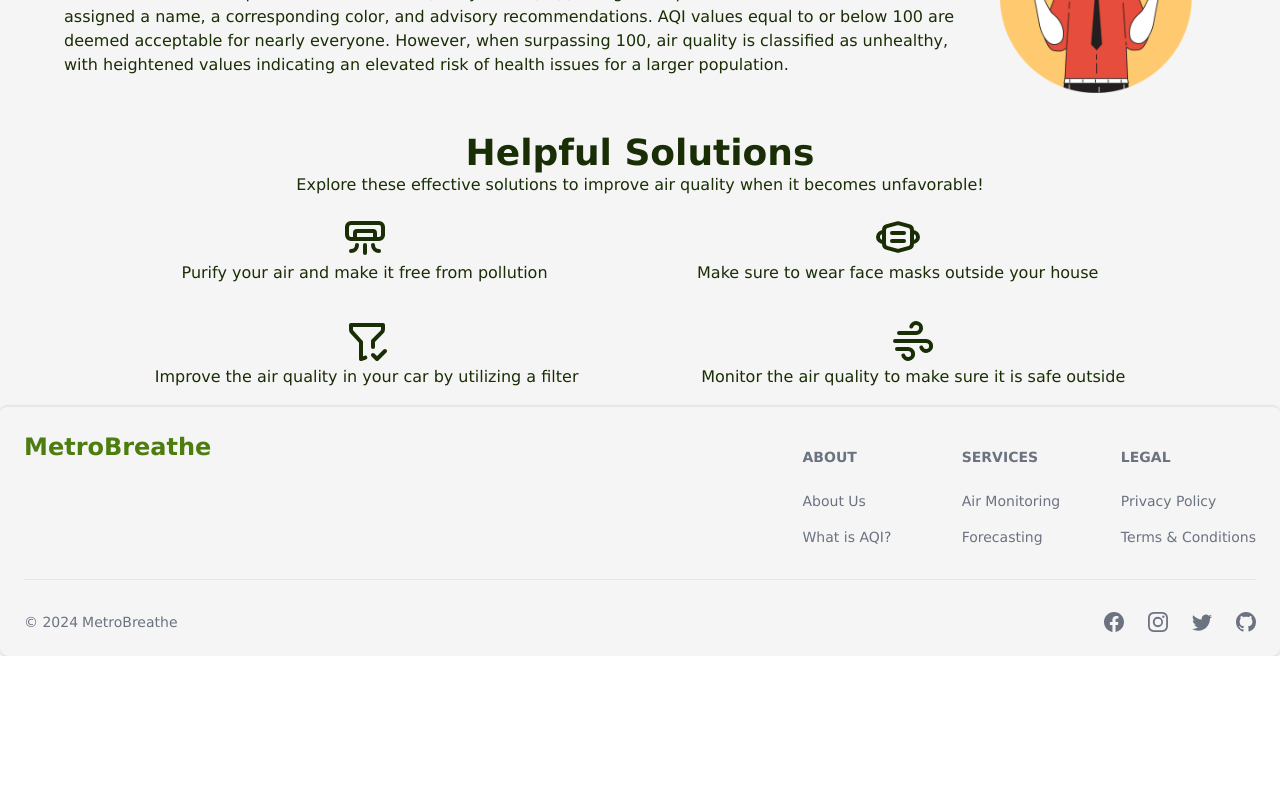
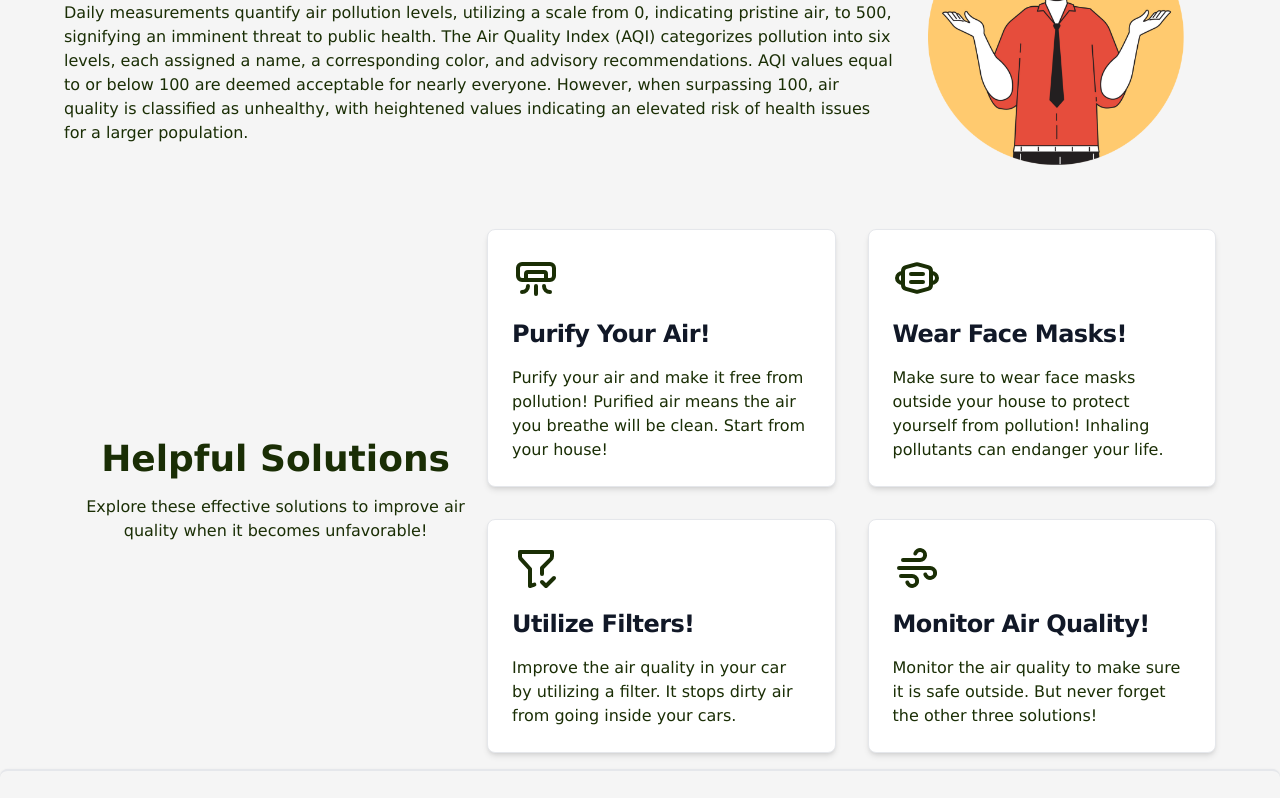
Before and after one commit to migzcervvv/metro-tailwind, a React (Vite) app: page /quality in a window 1280 px wide. Shown: the part 840-1638 px from the top of the page. Before the commit the page ends 1496 px from the top, so only its background shows below. Built offline with nearby package versions, Linux system fonts and the light colour scheme.

Commit message:
uploaded to netlify

```diff
--- a/src/App.css
+++ b/src/App.css
@@ -99,4 +99,9 @@ h2 {
   .weather-card {
     max-width: 95%;
   }
+  .minMax,
+  .description,
+  .day {
+    font-size: x-small;
+  }
 }
--- a/src/pages/AboutPage.jsx
+++ b/src/pages/AboutPage.jsx
@@ -22,7 +22,7 @@ export default function AboutPage() {
           </div>
         </div>
         <div className="flex sm:flex-row flex-col mx-auto">
-          <div className="flex flex-col justify-center sm:w-4/6 order-last sm:order-first">
+          <div className="flex flex-col justify-center sm:w-8/12 order-last sm:order-first">
             <div className="px-3 sm:pl-5 text-2xl sm:text-4xl">
               <h1>Understanding the urgency</h1>
             </div>
@@ -40,6 +40,17 @@ export default function AboutPage() {
                 initiative aims to enhance air quality in Quezon City promoting
                 a healthier environment for all.
               </p>
+              <div className="flex justify-center sm:justify-start my-4">
+                <Button
+                  pill
+                  outline
+                  gradientDuoTone="purpleToBlue"
+                  as={Link}
+                  to="/predictions"
+                >
+                  Check Predictions!
+                </Button>
+              </div>
             </div>
           </div>
           <div className="w-full sm:w-2/6 pr-5 mx-auto order-first sm:order-last flex justify-center">
@@ -47,18 +58,7 @@ export default function AboutPage() {
               src="/manila.jpg"
               className="my-5 sm:my-0 rounded-2xl h-36 w-1/2 sm:h-auto sm:w-auto"
             />
-          </div>
-        </div>
-        <div className="flex justify-center sm:justify-start pt-3 px-3 sm:pl-5">
-          <Button
-            pill
-            outline
-            gradientDuoTone="purpleToBlue"
-            as={Link}
-            to="/predictions"
-          >
-            Check Predictions!
-          </Button>
+          </div>{" "}
         </div>
         <div className="max-w-6xl mx-auto mt-4 flex flex-col sm:flex-row w-3/4">
           <div className="flex justify-center flex-col mx-auto">
--- a/src/pages/ContactPage.jsx
+++ b/src/pages/ContactPage.jsx
@@ -1,12 +1,72 @@
 import { HiMail } from "react-icons/hi";
-import { Button } from "flowbite-react";
+import { Alert, Button } from "flowbite-react";
 import MyFooter from "../components/Footer";
 import Map from "../components/Map";
+import { useState } from "react";
 
 const ContactForm = () => {
+  const [formData, setFormData] = useState({
+    name: "",
+    email: "",
+    message: "",
+  });
+  const [submitStatus, setSubmitStatus] = useState(null);
+
+  const handleChange = (e) => {
+    const { name, value } = e.target;
+    setFormData((prevState) => ({
+      ...prevState,
+      [name]: value,
+    }));
+  };
+
+  const handleSubmit = async (e) => {
+    e.preventDefault();
+    try {
+      const response = await fetch(
+        "https://metro.pythonanywhere.com/submit-form",
+        {
+          method: "POST",
+          headers: {
+            "Content-Type": "application/json",
+          },
+          body: JSON.stringify(formData),
+        }
+      );
+
+      if (!response.ok) {
+        throw new Error(`HTTP error! status: ${response.status}`);
+      }
+
+      const responseData = await response.json();
+      setSubmitStatus({ success: true, message: responseData.message });
+      setFormData({ name: "", email: "", message: "" }); // Reset form
+    } catch (error) {
+      console.error("Submit Error:", error);
+      setSubmitStatus({
+        success: false,
+        message: "Failed to submit form. Error: " + error.message,
+      });
+    }
+  };
+
+  const sendEmail = () => {
+    const recipientEmail = import.meta.env.VITE_METRO_EMAIL;
+    const subject = "Subject";
+    const body = "Body";
+
+    // Constructing the mailto URL
+    const mailtoUrl = `mailto:${recipientEmail}?subject=${encodeURIComponent(
+      subject
+    )}&body=${encodeURIComponent(body)}`;
+
+    // Opening the default email client
+    window.location.href = mailtoUrl;
+  };
+
   return (
     <>
-      <div className="flex flex-col md:flex-row md:justify-between p-4">
+      <div className="flex flex-col md:flex-row md:justify-between pt-0 p-4 md:p-4">
         <div className="flex flex-col justify-center p-2 mb-4 md:mb-0 md:w-1/2">
           <img
             src="/metro.png"
@@ -23,30 +83,60 @@ const ContactForm = () => {
             </p>
           </div>
           <div className="flex justify-center mb-4">
-            <Button gradientMonochrome="info" pill className="w-full">
+            <Button
+              gradientMonochrome="info"
+              pill
+              className="w-full"
+              onClick={sendEmail}
+            >
               <HiMail fontSize="24px" />
             </Button>
           </div>
-          <form className="space-y-4">
+          {submitStatus && (
+            <Alert variant={submitStatus.success ? "success" : "danger"}>
+              {submitStatus.message}
+            </Alert>
+          )}
+          <form className="space-y-4" onSubmit={handleSubmit}>
             <div>
               <label htmlFor="name" className="block mb-2">
                 Name
               </label>
-              <input type="text" name="name" className="form-input w-full" />
+              <input
+                type="text"
+                name="name"
+                value={formData.name}
+                onChange={handleChange}
+                placeholder="Enter name"
+                required
+                className="form-input w-full"
+              />
             </div>
             <div>
               <label htmlFor="email" className="block mb-2">
                 Email
               </label>
-              <input type="email" name="email" className="form-input w-full" />
+              <input
+                type="email"
+                name="email"
+                value={formData.email}
+                onChange={handleChange}
+                placeholder="Enter Email address"
+                required
+                className="form-input w-full"
+              />
             </div>
             <div>
               <label htmlFor="text" className="block mb-2">
                 Text
               </label>
               <textarea
-                name="text"
+                name="message"
                 rows="8"
+                value={formData.message}
+                onChange={handleChange}
+                placeholder="Send a message!"
+                required
                 className="form-textarea w-full"
               ></textarea>
             </div>
--- a/src/pages/Predictions.jsx
+++ b/src/pages/Predictions.jsx
@@ -105,7 +105,7 @@ export default function Predictions() {
                             day: "numeric",
                           })}
                         </label>
-                        <label className="description ">
+                        <label className="description">
                           {day.weather[0].description}
                         </label>
                         <label className="minMax dark:text-slate-100">
--- a/src/pages/QualityPage.jsx
+++ b/src/pages/QualityPage.jsx
@@ -2,7 +2,7 @@ import MyFooter from "../components/Footer";
 import { FaSmog, FaWind } from "react-icons/fa";
 import { MdDangerous } from "react-icons/md";
 import { IconContext } from "react-icons";
-import { Table } from "flowbite-react";
+import { Table, Card } from "flowbite-react";
 import {
   TbFilterCheck,
   TbWind,
@@ -41,7 +41,7 @@ export default function QualityPage() {
             when air pollution is dangerous by:
           </h4>
         </div>
-        <div className="flex flex-row justify-center mt-4 gap-4 flex-wrap sm:flex-nowrap">
+        <div className="flex flex-row justify-center mt-4 gap-8 flex-wrap sm:flex-nowrap">
           <div className="flex flex-col items-center">
             <IconContext.Provider value={{ size: 36 }}>
               <FaSmog />
@@ -172,7 +172,7 @@ export default function QualityPage() {
         </Table>
         <div className="max-w-6xl mx-auto flex flex-col lg:flex-row">
           <div className="flex flex-col order-2 lg:order-1 justify-center items-center mx-auto p-4 sm:p-0">
-            <h1 className="text-2xl sm:text-4xl font-bold my-3 sm:my-0">
+            <h1 className="text-2xl sm:text-4xl font-bold my-3 sm:my-4">
               How Does It Work?
             </h1>
             <p className="text-justify sm:text-left">
@@ -191,12 +191,12 @@ export default function QualityPage() {
             <img
               src="/aqi-pic.png"
               alt="How does it work image?"
-              className="max-h-60 max-w-60 lg-max-w-full lg:max-h-full"
+              className="max-h-60 max-w-60 lg:max-w-80 lg:max-h-80"
             />
           </div>
         </div>
-        <div className="flex flex-col max-w-6xl mx-auto p-3 sm:p-0 mt-4">
-          <div className="flex flex-col mx-auto justify-center text-center">
+        <div className="flex flex-col lg:flex-row max-w-6xl mx-auto p-3 sm:p-0 mt-4">
+          <div className="flex flex-col mx-auto justify-center text-center gap-4">
             <h1 className="text-2xl sm:text-4xl font-bold">
               Helpful Solutions
             </h1>
@@ -205,30 +205,56 @@ export default function QualityPage() {
               becomes unfavorable!
             </h2>
           </div>
-          <div className="flex flex-wrap my-4 gap-4 md:gap-8 justify-center lg:justify-evenly">
+          <div className="flex flex-wrap md:grid md:grid-cols-2 my-4 gap-4 md:gap-8 justify-center lg:justify-evenly">
             <div className="flex flex-col items-center justify-center ">
+              <Card className="max-w-sm" horizontal>
                 <TbAirConditioning fontSize="48px" />
+                <h5 className="text-2xl font-bold tracking-tight text-gray-900 dark:text-white">
+                  Purify Your Air!
+                </h5>
                 <p className="text-justify sm:text-left">
-                Purify your air and make it free from pollution
+                  Purify your air and make it free from pollution! Purified air
+                  means the air you breathe will be clean. Start from your
+                  house!
                 </p>
+              </Card>
             </div>
             <div className="flex flex-col items-center justify-center">
+              <Card className="max-w-sm" horizontal>
                 <TbFaceMask fontSize="48px" />
+                <h5 className="text-2xl font-bold tracking-tight text-gray-900 dark:text-white">
+                  Wear Face Masks!
+                </h5>
                 <p className="text-justify sm:text-left">
-                Make sure to wear face masks outside your house
+                  Make sure to wear face masks outside your house to protect
+                  yourself from pollution! Inhaling pollutants can endanger your
+                  life.
                 </p>
+              </Card>
             </div>
             <div className="flex flex-col items-center justify-center">
+              <Card className="max-w-sm" horizontal>
                 <TbFilterCheck fontSize="48px" />
+                <h5 className="text-2xl font-bold tracking-tight text-gray-900 dark:text-white">
+                  Utilize Filters!
+                </h5>
                 <p className="text-justify sm:text-left">
-                Improve the air quality in your car by utilizing a filter
+                  Improve the air quality in your car by utilizing a filter. It
+                  stops dirty air from going inside your cars.
                 </p>
+              </Card>
             </div>
             <div className="flex flex-col items-center justify-center">
+              <Card className="max-w-sm" horizontal>
                 <TbWind fontSize="48px" />
+                <h5 className="text-2xl font-bold tracking-tight text-gray-900 dark:text-white">
+                  Monitor Air Quality!
+                </h5>
                 <p className="text-justify sm:text-left">
-                Monitor the air quality to make sure it is safe outside
+                  Monitor the air quality to make sure it is safe outside. But
+                  never forget the other three solutions!
                 </p>
+              </Card>
             </div>
           </div>
         </div>
```
Also changed, not shown: 2 other files (tests, documents, lock files or other folders). Lines whose indentation alone changed are shown as unchanged.
